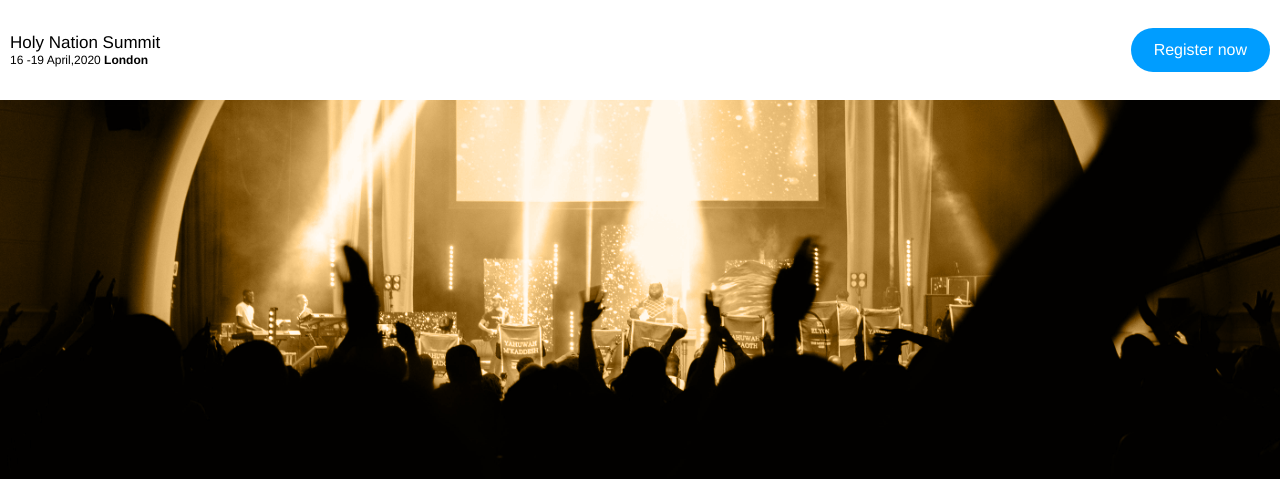
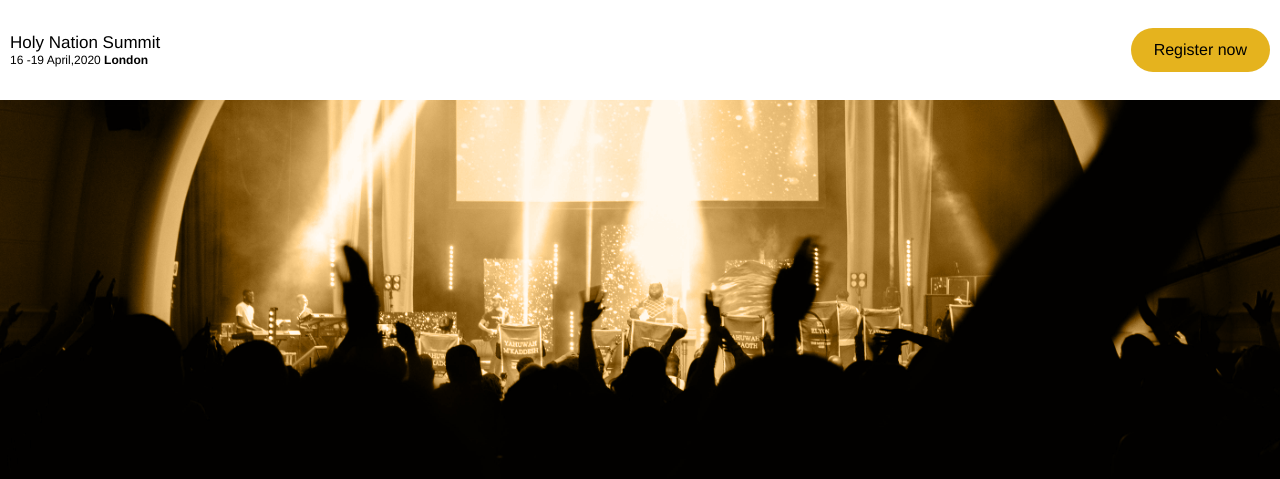
Before and after one commit to ejiro1994/hns-event-website, a plain HTML site: page index.html in a window 1280 px wide. Shown: the top 479 px of the page. Drawn offline with Linux system fonts and the light colour scheme.

Commit message:
color update to #E5B31E

```diff
--- a/style.css
+++ b/style.css
@@ -39,7 +39,7 @@ h1 {
     position: absolute;
     width: 100%;
     height: 100%;
-    background: #00f0b5;
+    background: #E5B31E;
     animation: rev-block 1.5s cubic-bezier(0.19, 1, 0.22, 1) both;
     animation-delay: 1s;
 }
@@ -110,9 +110,9 @@ h1 {
 .mob-register-btn, .mob-register-btn:active {
     all: unset;
     padding: 13px 23px;
-    background: rgb(0, 157, 255);
+    background: #E5B31E;
     border-radius: 30px;
-    color: #fff;
+    color: #000;
     /* text-transform: capitalize; */
     font-size: 1rem;
     cursor: pointer;
```
